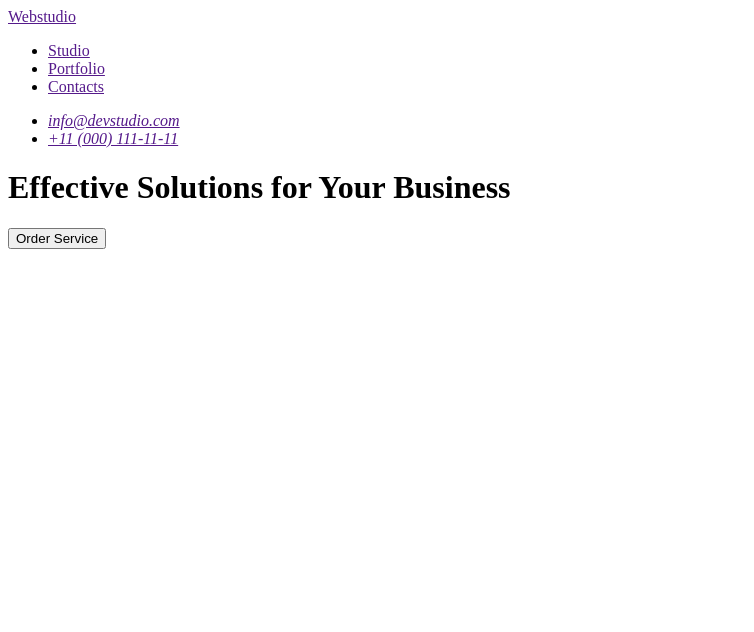
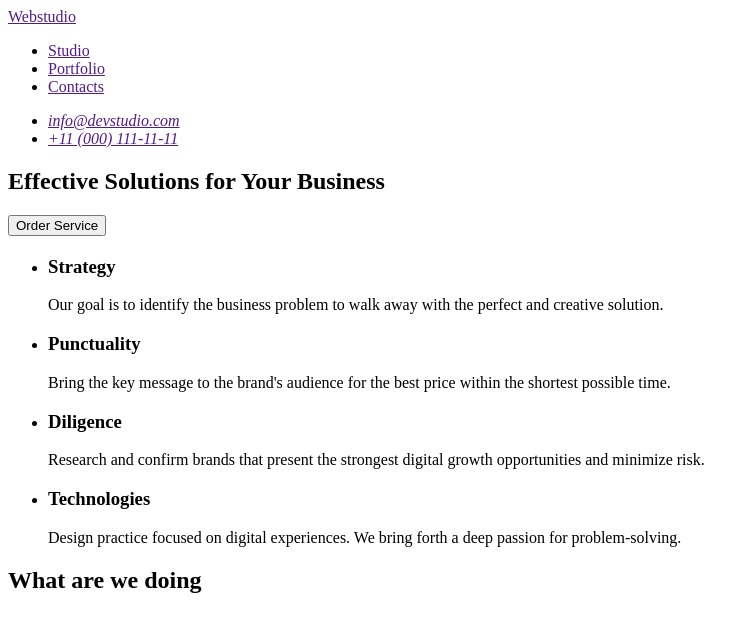
Before and after one commit to brsvvv/goit-markup-hw-01, a plain HTML site: page index.html in a window 1280 px wide. Shown: the whole page, without its empty margins (0-754 px from the left). Drawn offline with Linux system fonts and the light colour scheme.

Commit message:
секція з закритим тегом h2

```diff
--- a/index.html
+++ b/index.html
@@ -27,8 +27,38 @@
     </header>
 
     <main>
-        <h1>Effective Solutions for Your Business</h1>
-        <button type="button">Order Service</button>
+        <section>
+            <h1>Effective Solutions for Your Business</h1>
+            <button type="button">Order Service</button>
+        </section>
+        <section>
+            <h2></h2>
+            <ul>
+                <li>
+                    <h3>Strategy</h3>
+                    <p>Our goal is to identify the business
+                        problem to walk away with the perfect and creative solution.</p>
+                </li>
+                <li>
+                    <h3>Punctuality</h3>
+                    <p>Bring the key message to the brand's audience for the best price within the shortest possible
+                        time.</p>
+                </li>
+                <li>
+                    <h3>Diligence</h3>
+                    <p>Research and confirm brands that present the strongest digital growth opportunities and minimize
+                        risk.</p>
+                </li>
+                <li>
+                    <h3>Technologies</h3>
+                    <p>Design practice focused on digital experiences. We bring forth a deep passion for
+                        problem-solving.</p>
+                </li>
+            </ul>
+        </section>
+        <section>
+            <h2>What are we doing</h2>
+        </section>
     </main>
 
     <footer></footer>
```
